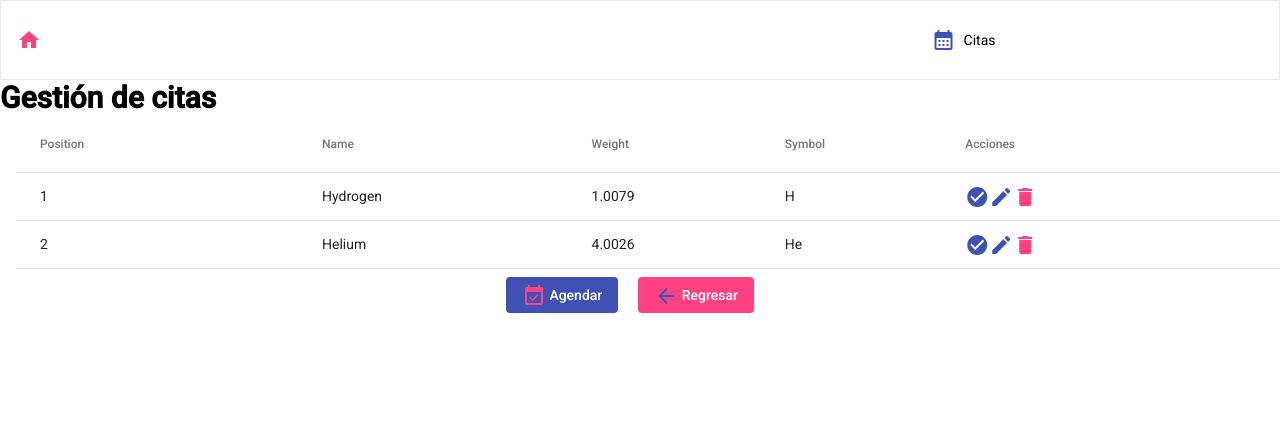
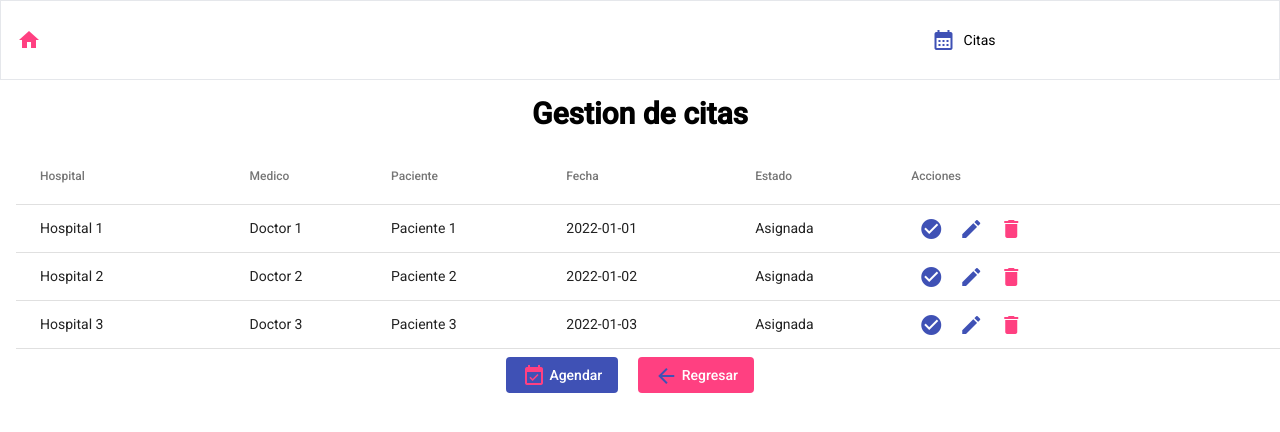
Before and after one commit to MonnyDev-Luffy/hopitales-main, an Angular app: page /citas in a window 1280 px wide. Shown: the top 432 px of the page. Built offline with nearby package versions, Linux system fonts and the light colour scheme.

Commit message:
feat: ajustes en citas

```diff
--- a/src/app/app.component.html
+++ b/src/app/app.component.html
@@ -1,34 +1,2 @@
 <app-navbar></app-navbar>
 <router-outlet></router-outlet>
-<div class="w-full mb-2">
-  <ng-template #actions let-element>
-    <button mat-icon-button>
-      <mat-icon color="primary">check_circle</mat-icon>
-      <mat-icon color="primary">edit</mat-icon>
-      <mat-icon color="accent">delete</mat-icon>
-    </button>
-  </ng-template>
-  <!-- Paso el template de acciones al componente hijo -->
-  <app-global-table
-    [dataSource]="dataSource"
-    [displayedColumns]="displayedColumns"
-    [actionsTemplate]="actions">
-  </app-global-table>
-</div>
-
-<div class="flex justify-center pb-4">
-  <button
-    mat-flat-button
-    color="primary">
-    <mat-icon color="accent">event_available</mat-icon>
-    Agendar
-  </button>
-
-  <div class="flex justify-center px-5">
-    <button
-      mat-flat-button
-      color="accent">
-      <mat-icon color="primary">arrow_back</mat-icon>
-      Regresar
-    </button>
-  </div>
--- a/src/app/app.component.ts
+++ b/src/app/app.component.ts
@@ -7,12 +7,4 @@ import { Component } from '@angular/core';
 })
 export class AppComponent {
   title = 'hospitalario';
-  // Datos de ejemplo para la tabla
-  dataSource = [
-    { position: 1, name: 'Hydrogen', weight: 1.0079, symbol: 'H', editar: true, consultar: true, eliminar: false },
-    { position: 2, name: 'Helium', weight: 4.0026, symbol: 'He', editar: false, consultar: true, eliminar: true }
-  ];
-
-  // Columnas a renderizar
-  displayedColumns: string[] = ['position', 'name', 'weight', 'symbol'];
 }
--- a/src/modules/hospitales/citas/citas.component.html
+++ b/src/modules/hospitales/citas/citas.component.html
@@ -1 +1,37 @@
-<h1>Gestión de citas</h1>
+<div class="w-full mb-2">
+  <ng-template #actions let-element>
+    <button mat-icon-button>
+      <mat-icon color="primary">check_circle</mat-icon>
+    </button>
+    <button mat-icon-button>
+      <mat-icon color="primary">edit</mat-icon>
+    </button>
+    <button mat-icon-button>
+      <mat-icon color="accent">delete</mat-icon>
+    </button>
+  </ng-template>
+  <!-- Paso el template de acciones al componente hijo -->
+  <app-global-table
+    [dataSource]="dataSource"
+    [displayedColumns]="displayedColumns"
+    [actionsTemplate]="actions">
+  </app-global-table>
+</div>
+
+<div class="flex justify-center pb-4">
+  <button
+    mat-flat-button
+    color="primary">
+    <mat-icon color="accent">event_available</mat-icon>
+    Agendar
+  </button>
+
+  <div class="flex justify-center px-5">
+    <button
+      mat-flat-button
+      color="accent">
+      <mat-icon color="primary">arrow_back</mat-icon>
+      Regresar
+    </button>
+  </div>
+</div>
--- a/src/modules/hospitales/citas/citas.component.ts
+++ b/src/modules/hospitales/citas/citas.component.ts
@@ -1,18 +1,55 @@
 import { Component, OnInit } from '@angular/core';
 import { CommonModule } from '@angular/common';
+import {GlobalTableComponent} from "../../../shared/components/global-table/global-table.component";
+import {MatButtonModule} from "@angular/material/button";
+import {MatIconModule} from "@angular/material/icon";
 
 @Component({
   selector: 'app-citas',
   standalone: true,
-  imports: [CommonModule],
+    imports: [CommonModule, GlobalTableComponent, MatButtonModule, MatIconModule],
   templateUrl: './citas.component.html',
   styleUrls: ['./citas.component.scss']
 })
 export class CitasComponent implements OnInit {
+  // Datos de ejemplo para la tabla
+  dataSource:cita[] = [
+    {
+      hospital: 'Hospital 1',
+      medico: 'Doctor 1',
+      paciente: 'Paciente 1',
+      fecha: '2022-01-01',
+      estado: 'Asignada'
+    },
+    {
+      hospital: 'Hospital 2',
+      medico: 'Doctor 2',
+      paciente: 'Paciente 2',
+      fecha: '2022-01-02',
+      estado: 'Asignada'
+    },
+    {
+      hospital: 'Hospital 3',
+      medico: 'Doctor 3',
+      paciente: 'Paciente 3',
+      fecha: '2022-01-03',
+      estado: 'Asignada'
+    }
+  ];
 
+  // Columnas a renderizar
+  displayedColumns: string[] = ['hospital', 'medico', 'paciente', 'fecha', "estado"];
   constructor() { }
 
   ngOnInit(): void {
   }
 
 }
+
+interface cita {
+  hospital: string;
+  medico: string;
+  paciente: string;
+  fecha: string;
+  estado: string;
+}
--- a/src/shared/components/global-table/global-table.component.html
+++ b/src/shared/components/global-table/global-table.component.html
@@ -1,9 +1,12 @@
+<div class="m-4">
+  <h1 class="flex justify-center">Gestion de citas</h1>
+</div>
+
 <table mat-table [dataSource]="dataSource" class="mat-elevation-z w-full mx-4">
-
   <!-- Genera dinámicamente las columnas del dataSource -->
   <ng-container *ngFor="let column of displayedColumns">
     <ng-container [matColumnDef]="column">
-      <th mat-header-cell *matHeaderCellDef> {{ column | titlecase }} </th>
+      <th mat-header-cell *matHeaderCellDef> {{ column | titlecase }}</th>
       <td mat-cell *matCellDef="let element">
         {{ element[column] }}
       </td>
@@ -12,7 +15,7 @@
 
   <!-- Columna de acciones personalizada pasada desde el componente padre -->
   <ng-container matColumnDef="acciones">
-    <th mat-header-cell *matHeaderCellDef> Acciones </th>
+    <th mat-header-cell *matHeaderCellDef> Acciones</th>
     <td mat-cell *matCellDef="let element">
       <!-- Se renderiza el template de acciones -->
       <ng-container *ngTemplateOutlet="actionsTemplate; context: { $implicit: element }"></ng-container>
```
